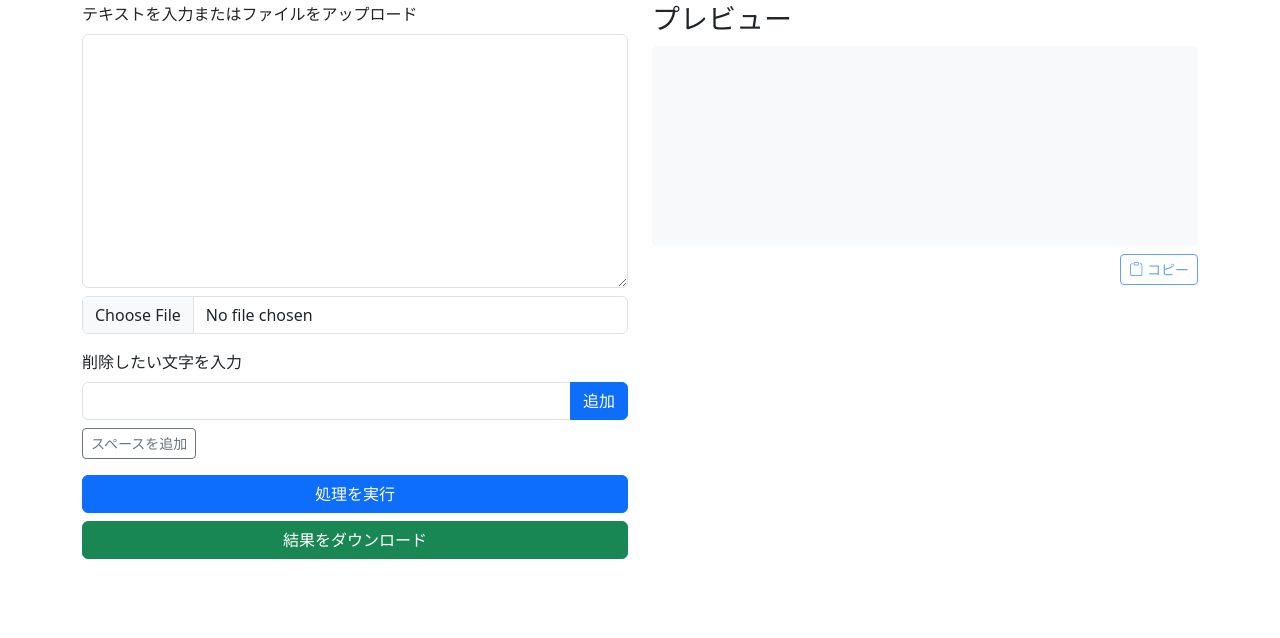
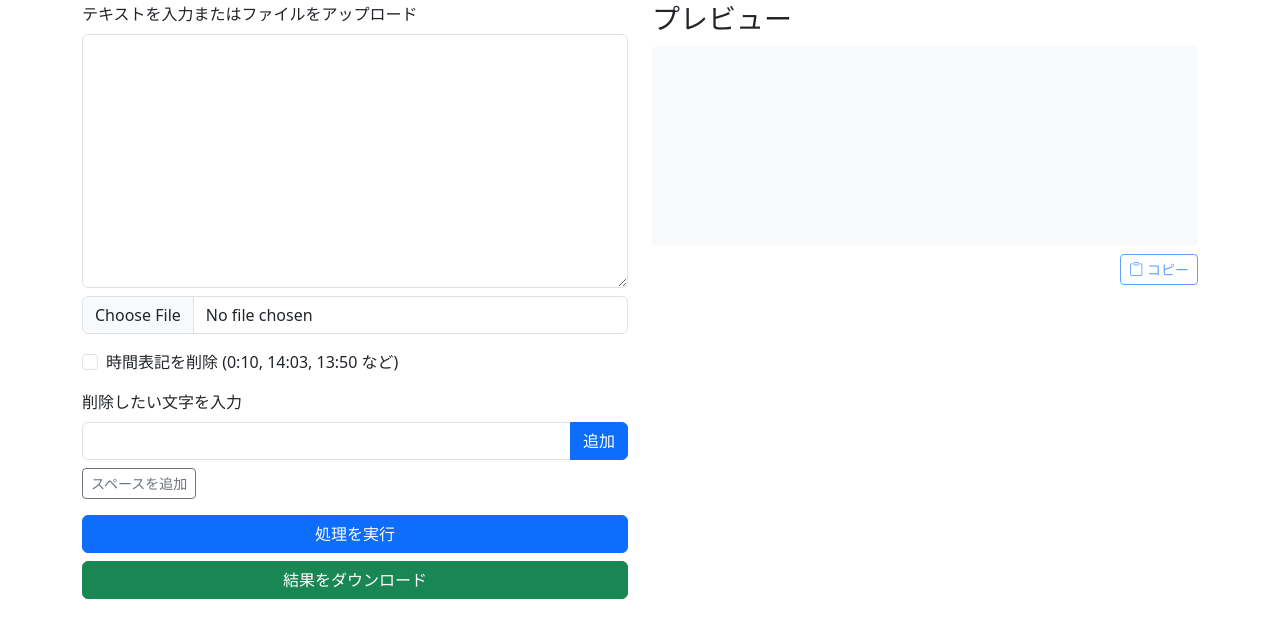
Before and after one commit to fumito072/text-cleaner, a Flask app: page / in a window 1280 px wide. Shown: the part 118-756 px from the top of the page. Run offline with Flask 3, Linux system fonts and the light colour scheme; some libraries are stand-ins or nearby versions.

Commit message:
add a delete time

```diff
--- a/app.py
+++ b/app.py
@@ -1,5 +1,5 @@
 from flask import Flask, render_template, request, jsonify, send_file
-from text_cleaner import remove_chars
+from text_cleaner import remove_chars, remove_time_patterns
 import os
 import tempfile
 
@@ -14,11 +14,17 @@ def process_text():
     data = request.json
     text = data.get('text', '')
     chars_to_remove = data.get('chars', [])
+    remove_time = data.get('removeTime', False)
 
     if not text:
         return jsonify({'error': 'テキストが入力されていません'}), 400
 
     result = remove_chars(text, chars_to_remove)
+
+    # 時間削除が有効な場合
+    if remove_time:
+        result = remove_time_patterns(result)
+
     return jsonify({'result': result})
 
 @app.route('/download', methods=['POST'])
@@ -26,11 +32,16 @@ def download():
     data = request.json
     text = data.get('text', '')
     chars_to_remove = data.get('chars', [])
+    remove_time = data.get('removeTime', False)
 
     if not text:
         return jsonify({'error': 'テキストが入力されていません'}), 400
 
     result = remove_chars(text, chars_to_remove)
+
+    # 時間削除が有効な場合
+    if remove_time:
+        result = remove_time_patterns(result)
 
     # 一時ファイルを作成
     with tempfile.NamedTemporaryFile(mode='w', delete=False, suffix='.txt', encoding='utf-8') as temp_file:
--- a/templates/index.html
+++ b/templates/index.html
@@ -40,6 +40,15 @@
                     <label for="textInput" class="form-label">テキストを入力またはファイルをアップロード</label>
                     <textarea class="form-control" id="textInput" rows="10"></textarea>
                     <input type="file" class="form-control mt-2" id="fileInput" accept=".txt">
+                </div>
+
+                <div class="mb-3">
+                    <div class="form-check mb-2">
+                        <input class="form-check-input" type="checkbox" id="removeTimeCheck">
+                        <label class="form-check-label" for="removeTimeCheck">
+                            時間表記を削除 (0:10, 14:03, 13:50 など)
+                        </label>
+                    </div>
                 </div>
 
                 <div class="mb-3">
@@ -87,6 +96,7 @@
         const preview = document.getElementById('preview');
         const charCount = document.getElementById('charCount');
         const copyBtn = document.getElementById('copyBtn');
+        const removeTimeCheck = document.getElementById('removeTimeCheck');
 
         let charsToRemove = [];
 
@@ -147,7 +157,8 @@
                     },
                     body: JSON.stringify({
                         text: text,
-                        chars: charsToRemove
+                        chars: charsToRemove,
+                        removeTime: removeTimeCheck.checked
                     })
                 });
 
@@ -180,7 +191,8 @@
                     },
                     body: JSON.stringify({
                         text: text,
-                        chars: charsToRemove
+                        chars: charsToRemove,
+                        removeTime: removeTimeCheck.checked
                     })
                 });
 
```
Also changed, not shown: text_cleaner.py (+26 -3 lines).
